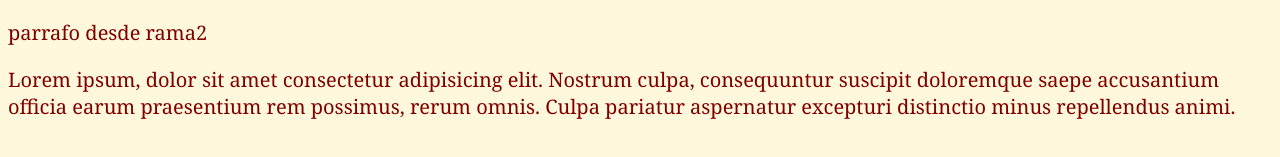
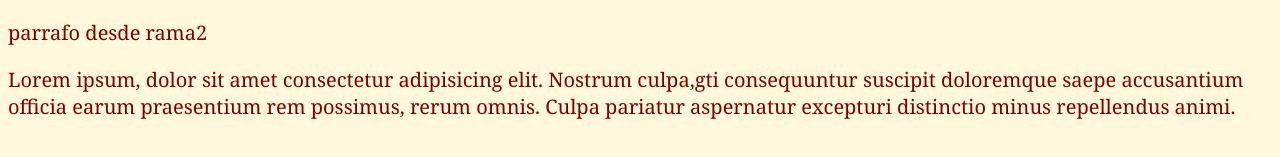
Before and after one commit to D3nism/ejercicio-practico-de-ramas-, a plain HTML site: page index.html in a window 1280 px wide. Shown: the part 563-720 px from the top of the page. Drawn offline with Linux system fonts and the light colour scheme.

Commit message:
modifique el parrafo y lo unire con la rama master

```diff
--- a/index.html
+++ b/index.html
@@ -21,6 +21,6 @@ Ingeniería en tecnologías en la información con énfasis de desarrollo web y
     <p>Lorem ipsum dolor sit amet consectetur adipisicing elit. Eligendi modi deserunt quis eaque fuga explicabo facilis ad voluptatem similique voluptatum, doloremque praesentium quia, non obcaecati distinctio excepturi deleniti. Voluptatem, nobis?</p>
     <a href="denis"></a>
     <p>parrafo desde rama2</p>
-    <p>Lorem ipsum, dolor sit amet consectetur adipisicing elit. Nostrum culpa, consequuntur suscipit doloremque saepe accusantium officia earum praesentium rem possimus, rerum omnis. Culpa pariatur aspernatur excepturi distinctio minus repellendus animi.</p>
+    <p>Lorem ipsum, dolor sit amet consectetur adipisicing elit. Nostrum culpa,gti  consequuntur suscipit doloremque saepe accusantium officia earum praesentium rem possimus, rerum omnis. Culpa pariatur aspernatur excepturi distinctio minus repellendus animi.</p>
 </body>
 </html>
```
